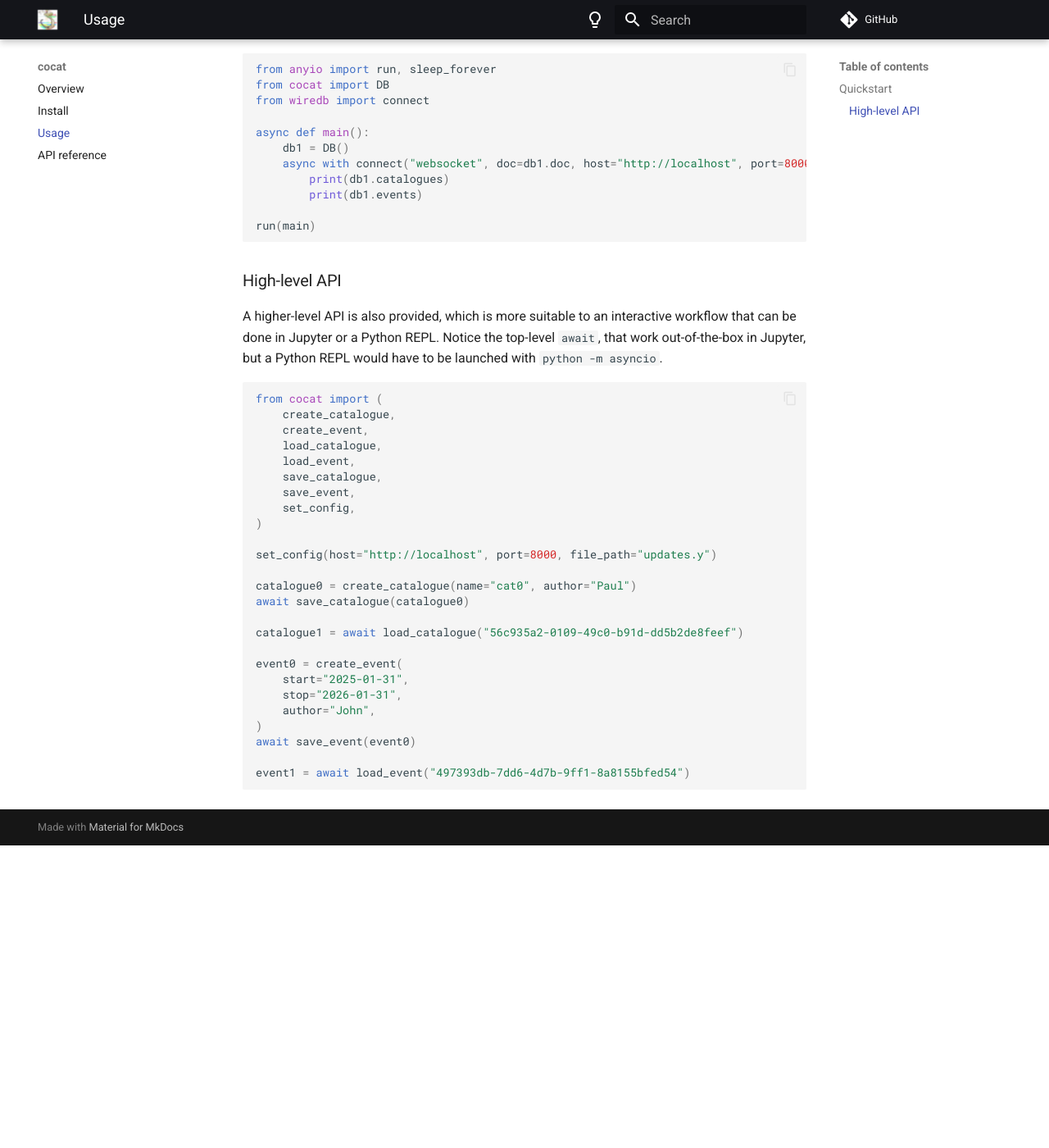
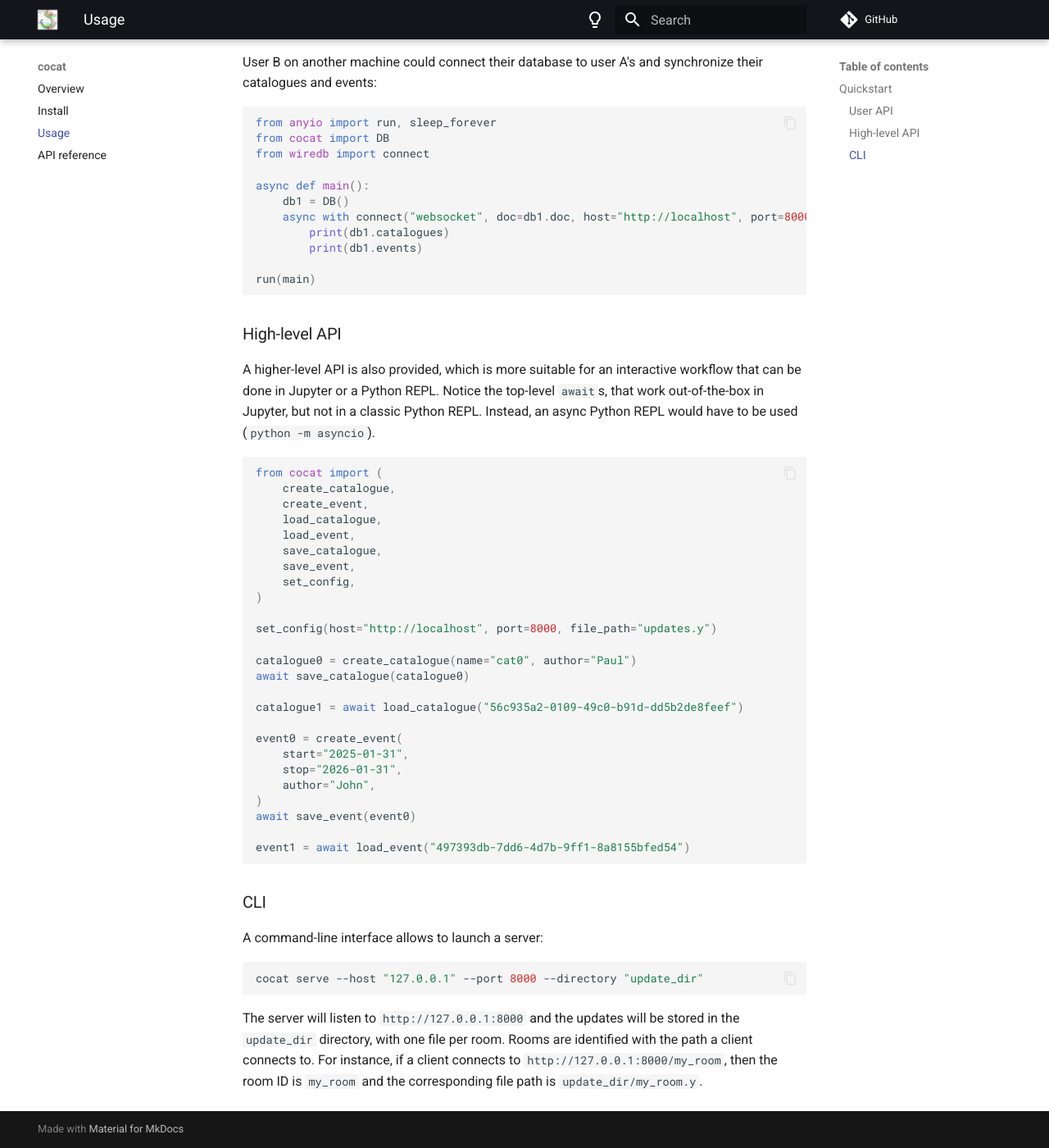
Before and after one commit to davidbrochart/tscat-crdt, an MkDocs documentation site: the page built from docs/usage.md, in a window 1280 px wide and 1400 px high, scrolled down 1337 px. Shown: the whole window at 82% size. Built offline with MkDocs 1.6.1 and Material for MkDocs 9.7.7, drawn with Linux system fonts in a browser that asks for light colours; comment, search, counter and statistics services are not loaded; before the commit the page ends 2368 px from its top, so only the background shows below that; some of the changed text lies outside the part shown.

Commit message:
Add wiredb to dependencies, update docs (#17)

````diff
--- a/docs/usage.md
+++ b/docs/usage.md
@@ -1,4 +1,6 @@
 ## Quickstart
+
+### User API
 
 Cocat consists of the following objects:
 
@@ -70,9 +73,9 @@ run(main)
 
 ### High-level API
 
-A higher-level API is also provided, which is more suitable to an interactive workflow that
-can be done in Jupyter or a Python REPL. Notice the top-level `await`, that work out-of-the-box
-in Jupyter, but a Python REPL would have to be launched with `python -m asyncio`.
+A higher-level API is also provided, which is more suitable for an interactive workflow that
+can be done in Jupyter or a Python REPL. Notice the top-level `await`s, that work out-of-the-box
+in Jupyter, but not in a classic Python REPL. Instead, an async Python REPL would have to be used (`python -m asyncio`).
 
 ```py
 from cocat import (
@@ -101,3 +104,17 @@ await save_event(event0)
 
 event1 = await load_event("497393db-7dd6-4d7b-9ff1-8a8155bfed54")
 ```
+
+### CLI
+
+A command-line interface allows to launch a server:
+
+```bash
+cocat serve --host "127.0.0.1" --port 8000 --directory "update_dir"
+```
+
+The server will listen to `http://127.0.0.1:8000` and the updates will be stored
+in the `update_dir` directory, with one file per room. Rooms are identified with
+the path a client connects to. For instance, if a client connects to
+`http://127.0.0.1:8000/my_room`, then the room ID is `my_room` and the corresponding
+file path is `update_dir/my_room.y`.
--- a/pyproject.toml
+++ b/pyproject.toml
@@ -33,6 +33,7 @@ dependencies = [
   "pycrdt >=0.12.40,<0.13.0",
   "pydantic >=2.12.0,<3.0.0",
   "typing_extensions >=4.15.0,<5.0.0; python_version<'3.11'",
+  "wiredb >=0.4.0,<0.5.0",
 ]
 
 [dependency-groups]
````
Also changed, not shown: other parts of docs/usage.md (+1 -0 lines).
